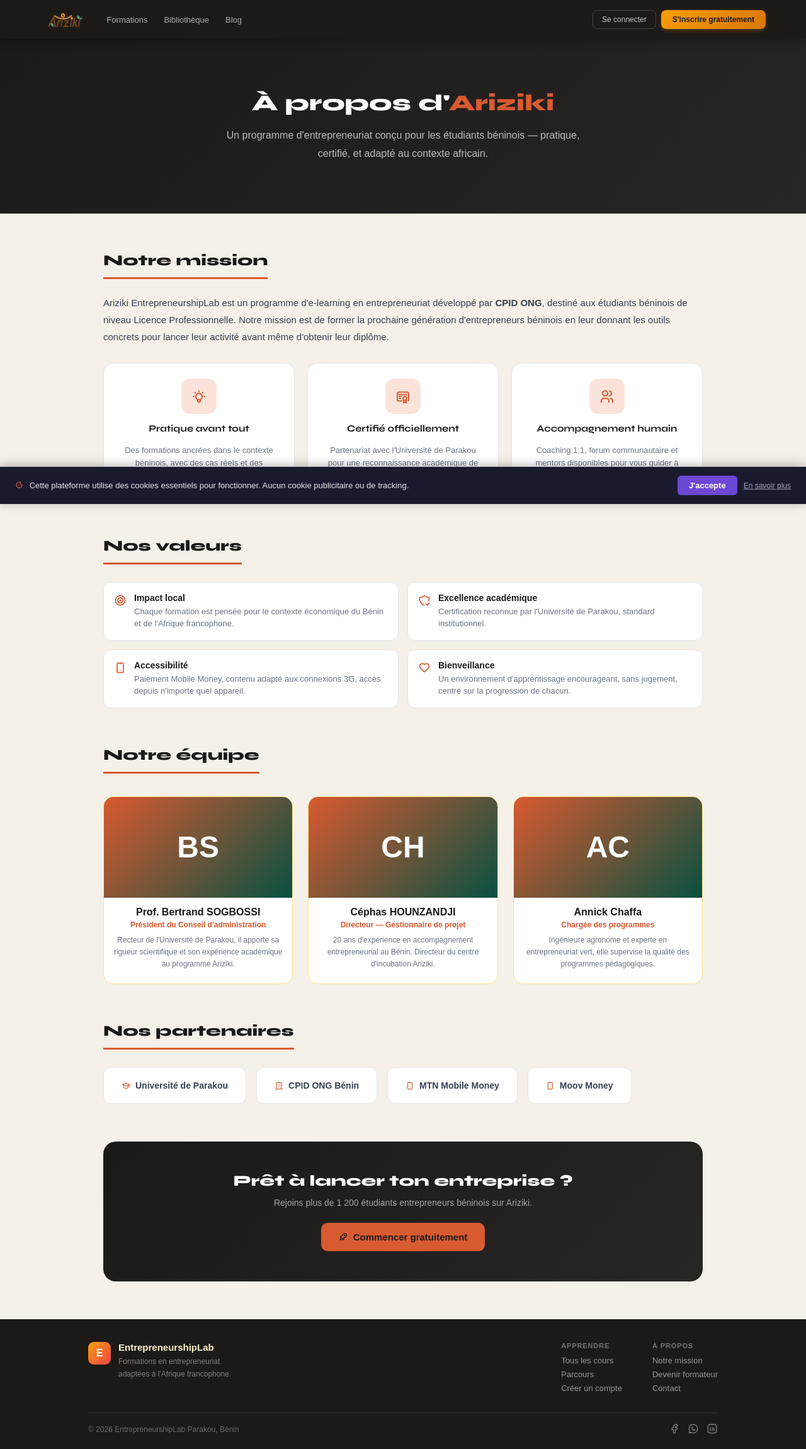
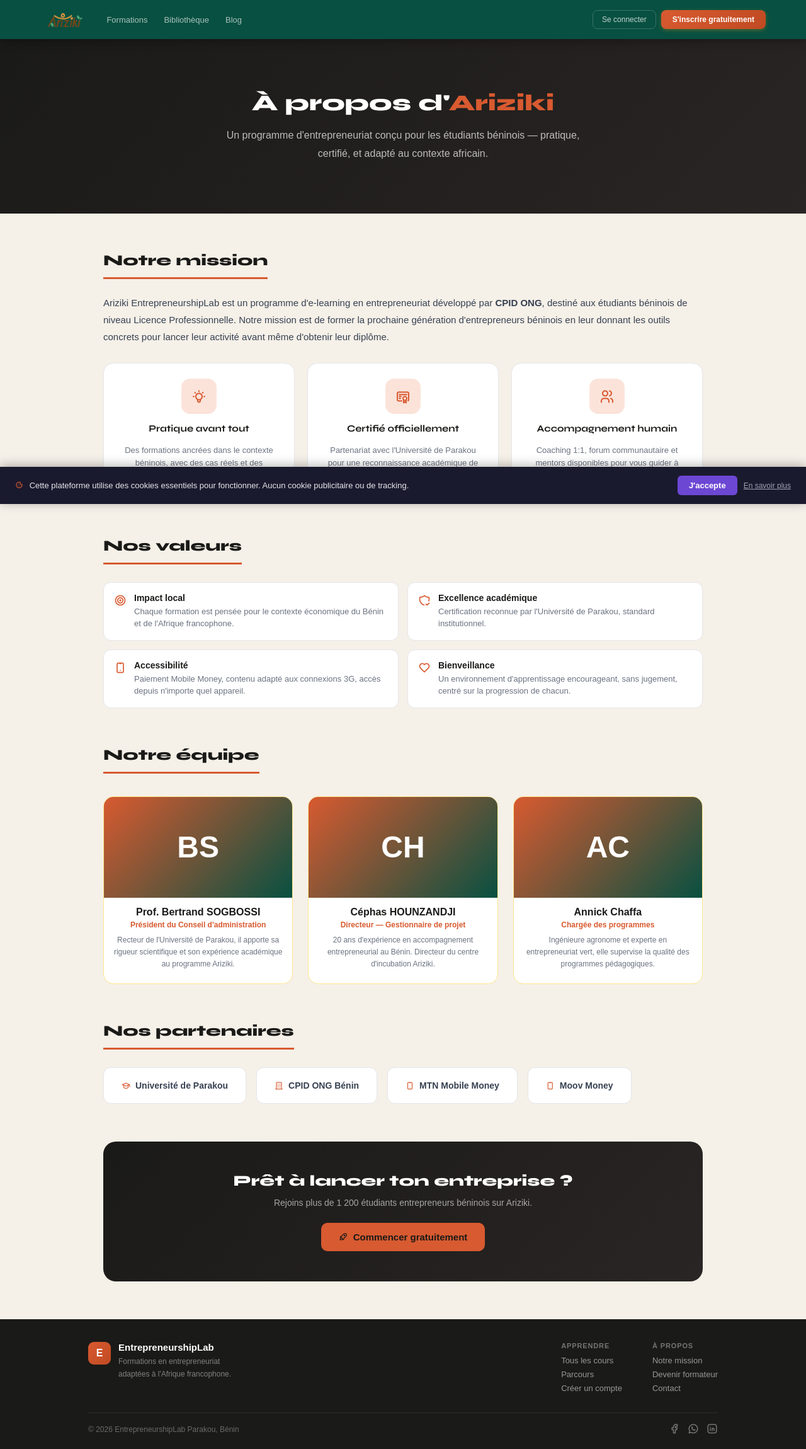
Before and after one commit to aichatoubiosanna46-commits/entrepreneurship-lab, a PHP site: page /entrepreneurship-lab/about.php in a window 1280 px wide. Shown: the whole page at 63% size. Run offline with PHP 8.4, Linux system fonts and the light colour scheme; data comes from the database, SQL or seed files in the repository; some libraries are stand-ins or nearby versions.

Commit message:
Header global en teal (charte) + accents corail, et ajout Contact/À propos/S'inscrire au menu hamburger
Le header partagé (.navbar) utilisé sur about.php, contact.php, catalogue.php, etc.
utilisait un fond sombre #1C1917 hérité de l'ancien thème "Sunrise Africa" au lieu
du vert teal officiel. Remplacé par var(--teal), et les accents ambre remplacés par
le corail de la charte. L'admin garde son propre design, non touché.

Co-Authored-By: Claude Sonnet 4.6 <noreply@anthropic.com>
Claude-Session: https://claude.ai/code/session_01XA19C2RJtgUwt6HZBWwcof

```diff
--- a/assets/css/style.css
+++ b/assets/css/style.css
@@ -266,7 +266,7 @@ textarea { resize: vertical; min-height: 90px; }
    NAVBAR & HEADER — Sunrise Africa
    ============================================================ */
 .navbar {
-  background: #1C1917;
+  background: var(--teal);
   position: sticky; top: 0; z-index: 200;
   box-shadow: 0 2px 16px rgba(0,0,0,.35);
 }
@@ -318,8 +318,8 @@ textarea { resize: vertical; min-height: 90px; }
 .btn-outline:hover { color: #fff; border-color: rgba(255,255,255,.4); }
 .btn-primary {
   font-size: 12px; font-weight: 700;
-  background: linear-gradient(135deg, #F59E0B, #D97706);
-  color: #1C1917; padding: 8px 18px;
+  background: linear-gradient(135deg, var(--coral), var(--coral-dark));
+  color: #fff; padding: 8px 18px;
   border-radius: 8px; text-decoration: none;
   display: inline-flex; align-items: center; gap: 6px;
   transition: opacity .15s; white-space: nowrap; border: none; cursor: pointer;
@@ -396,13 +396,13 @@ textarea { resize: vertical; min-height: 90px; }
   color: rgba(255,255,255,.7); text-decoration: none;
   border-bottom: 1px solid rgba(255,255,255,.06);
 }
-.nav-mobile a:hover { color: #F59E0B; }
+.nav-mobile a:hover { color: var(--coral); }
 
 /* ============================================================
-   FOOTER — Sunrise Africa
+   FOOTER — Ariziki
    ============================================================ */
 .site-footer {
-  background: #1C1917;
+  background: var(--dark);
   padding: 36px 24px 20px;
 }
 .footer-inner {
@@ -413,16 +413,16 @@ textarea { resize: vertical; min-height: 90px; }
 .footer-brand { display: flex; align-items: flex-start; gap: 12px; }
 .footer-brand .logo-mark {
   width: 36px; height: 36px; font-size: 15px; font-weight: 800;
-  background: linear-gradient(135deg, #F59E0B, #EF4444);
+  background: linear-gradient(135deg, var(--coral), var(--coral-dark));
   color: #fff; border-radius: 9px;
   display: flex; align-items: center; justify-content: center; flex-shrink: 0;
 }
-.footer-brand .logo-name { font-size: 15px; font-weight: 700; color: #FEF3C7; }
+.footer-brand .logo-name { font-size: 15px; font-weight: 700; color: #fff; }
 .footer-tagline { font-size: 12px; color: rgba(255,255,255,.45); line-height: 1.7; margin-top: 4px; }
 .footer-links { display: flex; gap: 48px; flex-wrap: wrap; }
 .footer-col-title { font-size: 11px; font-weight: 700; text-transform: uppercase; letter-spacing: .08em; color: rgba(255,255,255,.4); margin-bottom: 10px; }
 .footer-links a { display: block; font-size: 13px; color: rgba(255,255,255,.55); text-decoration: none; margin-bottom: 7px; transition: color .15s; }
-.footer-links a:hover { color: #F59E0B; }
+.footer-links a:hover { color: var(--coral); }
 .footer-bottom {
   max-width: 1000px; margin: 0 auto;
   display: flex; justify-content: space-between; align-items: center;
--- a/index.php
+++ b/index.php
@@ -291,10 +291,13 @@ img { max-width: 100%; }
   <a href="#temoignages">Témoignages</a>
   <a href="#tarifs">Tarifs</a>
   <a href="#equipe">À propos</a>
+  <a href="<?= SITE_URL ?>/about.php">En savoir plus</a>
+  <a href="<?= SITE_URL ?>/contact.php">Contact</a>
   <?php if (estConnecte()): ?>
     <a href="<?= SITE_URL ?>/dashboard.php" style="color:var(--gold);font-weight:700">Mon espace</a>
   <?php else: ?>
-    <a href="<?= SITE_URL ?>/register.php" style="color:var(--gold);font-weight:700">Commencer gratuitement →</a>
+    <a href="<?= SITE_URL ?>/login.php">Se connecter</a>
+    <a href="<?= SITE_URL ?>/register.php" style="color:var(--gold);font-weight:700">S'inscrire — Commencer gratuitement →</a>
   <?php endif; ?>
 </div>
 
```
Also changed, not shown: other parts of assets/css/style.css (+13 -13 lines).
